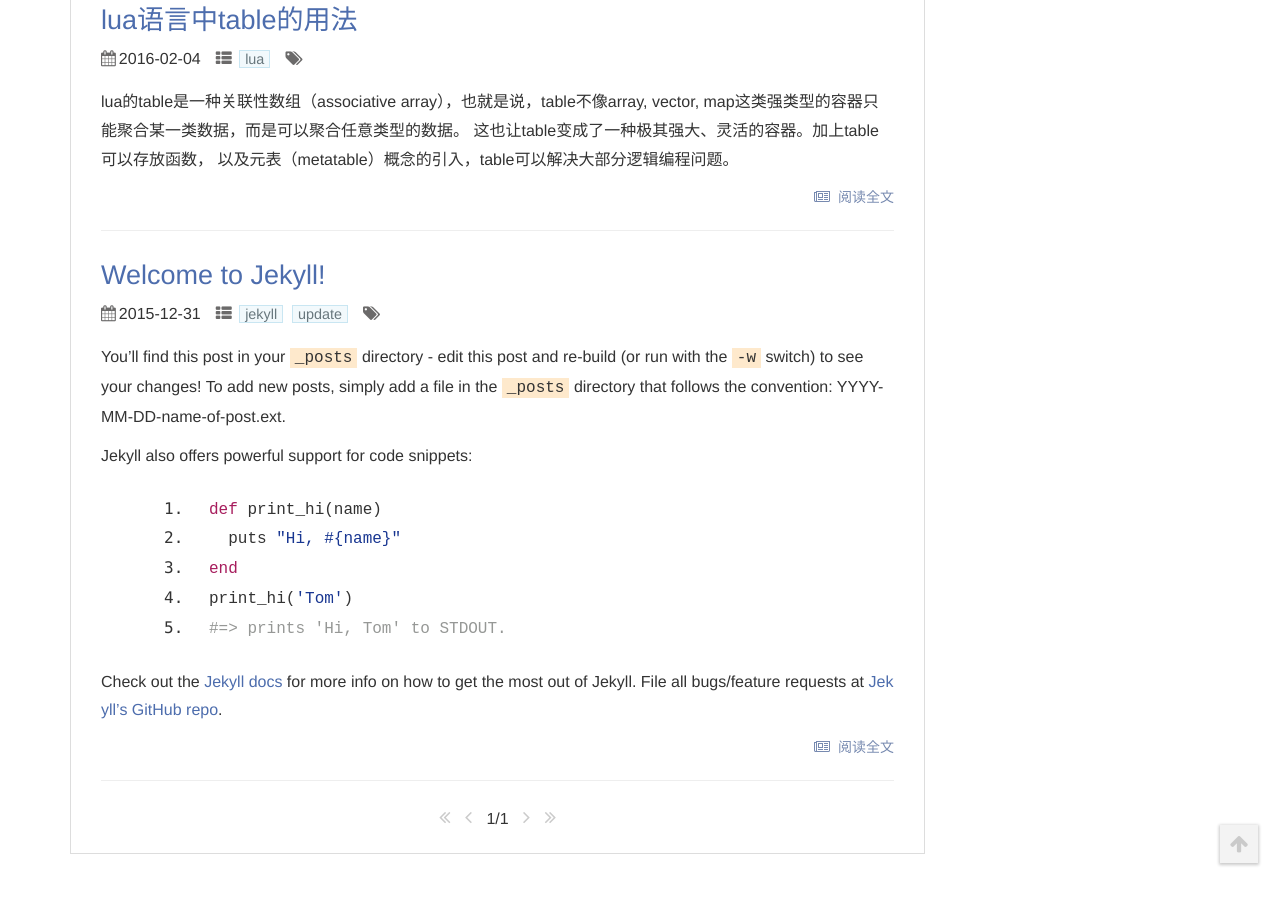
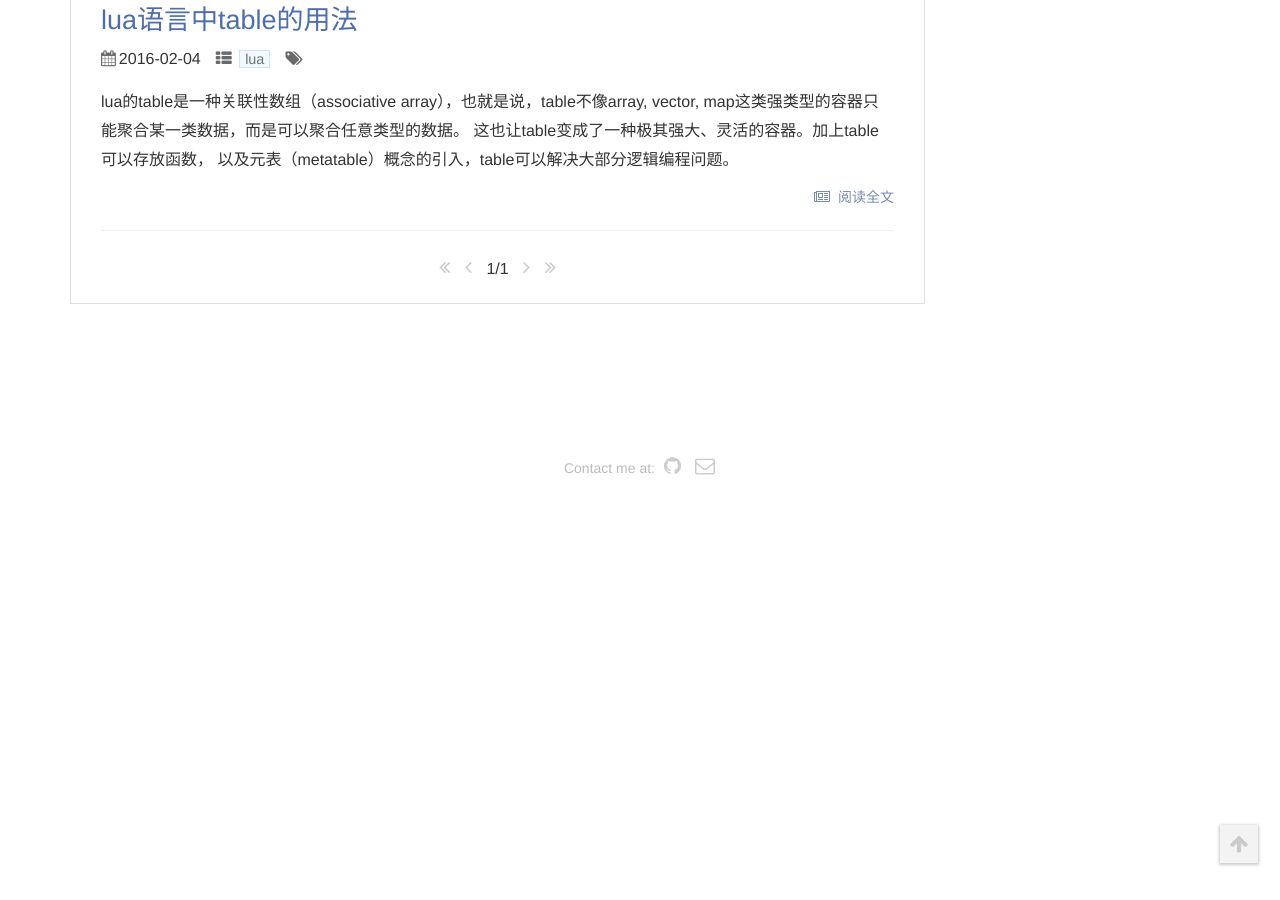
Before and after one commit to pyericz/blog, a Jekyll site: the page built from index.html, in a window 1280 px wide and 900 px high, scrolled down 985 px. Built offline with Jekyll 4.4.1, drawn with Linux system fonts in a browser that asks for light colours; the list of posts is cut into pages by our own code; comment, search, counter and statistics services are not loaded; after the commit the page ends 1479 px from its top, so only the background shows below that; some of the changed text lies outside the part shown.

Commit message:
删除welcome-to-jekyll

```diff
--- a/_posts/2015-12-31-welcome-to-jekyll.markdown
+++ /dev/null
@@ -1,24 +0,0 @@
----
-layout: post
-title:  "Welcome to Jekyll!"
-date:   2015-12-31 22:27:08
-categories: jekyll update
----
-
-You'll find this post in your `_posts` directory - edit this post and re-build (or run with the `-w` switch) to see your changes!
-To add new posts, simply add a file in the `_posts` directory that follows the convention: YYYY-MM-DD-name-of-post.ext.
-
-Jekyll also offers powerful support for code snippets:
-
-{% highlight ruby %}
-def print_hi(name)
-  puts "Hi, #{name}"
-end
-print_hi('Tom')
-#=> prints 'Hi, Tom' to STDOUT.
-{% endhighlight %}
-
-Check out the [Jekyll docs][jekyll] for more info on how to get the most out of Jekyll. File all bugs/feature requests at [Jekyll's GitHub repo][jekyll-gh].
-
-[jekyll-gh]: https://github.com/jekyll/jekyll
-[jekyll]:    http://jekyllrb.com
```
Also changed, not shown: _posts/2017-03-19-opengl-perspective-projection.md (+2 -2 lines).
